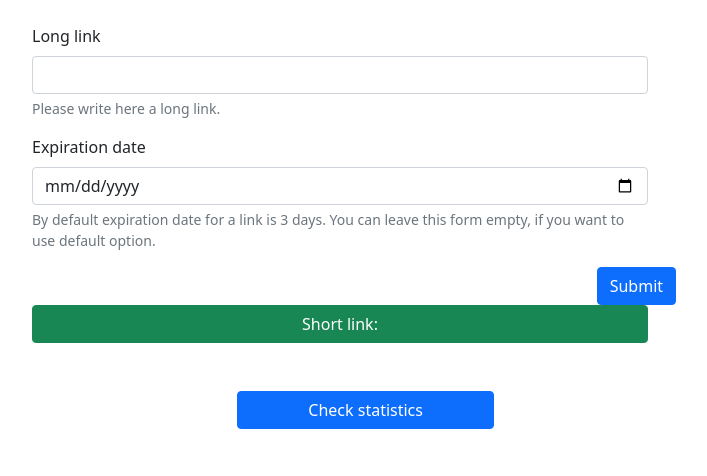
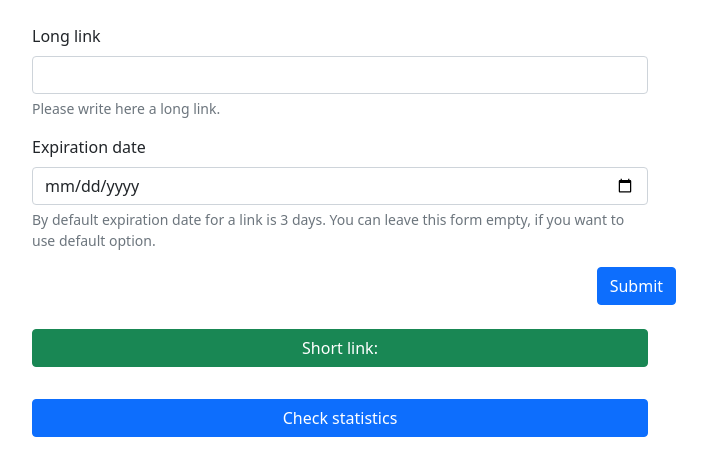
Before and after one commit to anna-freimuth/UrlShortenerProjectFrontend, an Angular app: page / in a window 1280 px wide. Shown: the top 476 px of the page, without its empty margins (300-1007 px from the left). Built offline with nearby package versions, Linux system fonts and the light colour scheme.

Commit message:
changed home page

```diff
--- a/src/app/app.component.html
+++ b/src/app/app.component.html
@@ -1 +1,3 @@
+<link href="https://cdn.jsdelivr.net/npm/bootstrap@5.0.2/dist/css/bootstrap.min.css" rel="stylesheet"
+      integrity="sha384-EVSTQN3/azprG1Anm3QDgpJLIm9Nao0Yz1ztcQTwFspd3yD65VohhpuuCOmLASjC" crossorigin="anonymous">
 <app-home></app-home>
--- a/src/app/pages/home/home.component.html
+++ b/src/app/pages/home/home.component.html
@@ -1,5 +1,3 @@
-<link href="https://cdn.jsdelivr.net/npm/bootstrap@5.0.2/dist/css/bootstrap.min.css" rel="stylesheet"
-      integrity="sha384-EVSTQN3/azprG1Anm3QDgpJLIm9Nao0Yz1ztcQTwFspd3yD65VohhpuuCOmLASjC" crossorigin="anonymous">
 <div class="container mt-4 col-sm-6">
   <form>
     <div class="form-group">
@@ -20,12 +18,13 @@
     </div>
   </form>
   <div>
+
     <div class="buttons-home">
       <div class="d-grid gap-2">
-        <button class="btn btn-success mb-5" type="button">Short link:</button>
-      </div>
+        <button class="btn btn-success mt-4" type="button">Short link:</button>
+        <button class="btn btn-primary mt-4" type="button">Check statistics</button>
 
-      <button type="button" class="col-sm-5 offset-sm-4 mt-md-ml-5 btn btn-primary ">Check statistics</button>
+  </div>
     </div>
   </div>
 </div>
```
